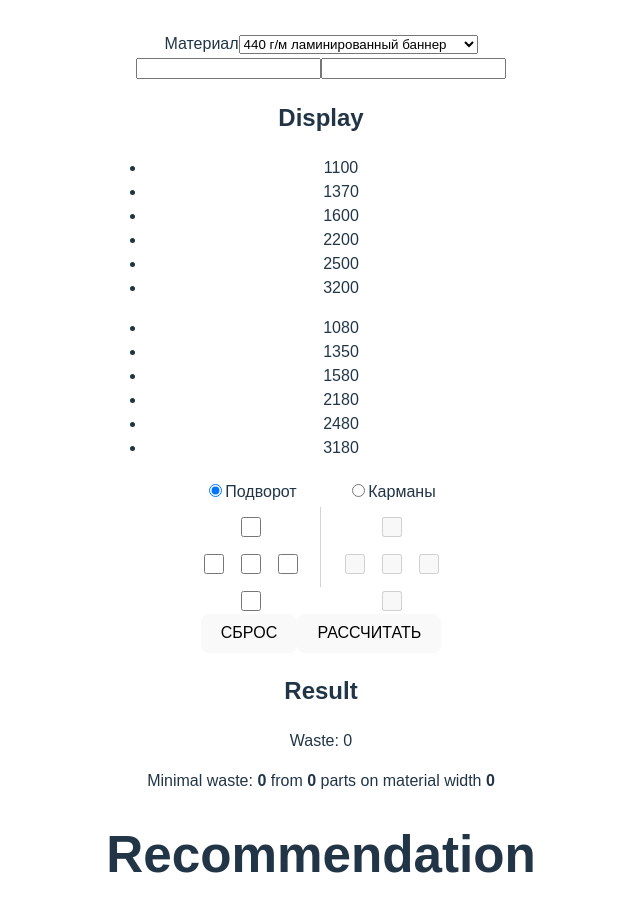
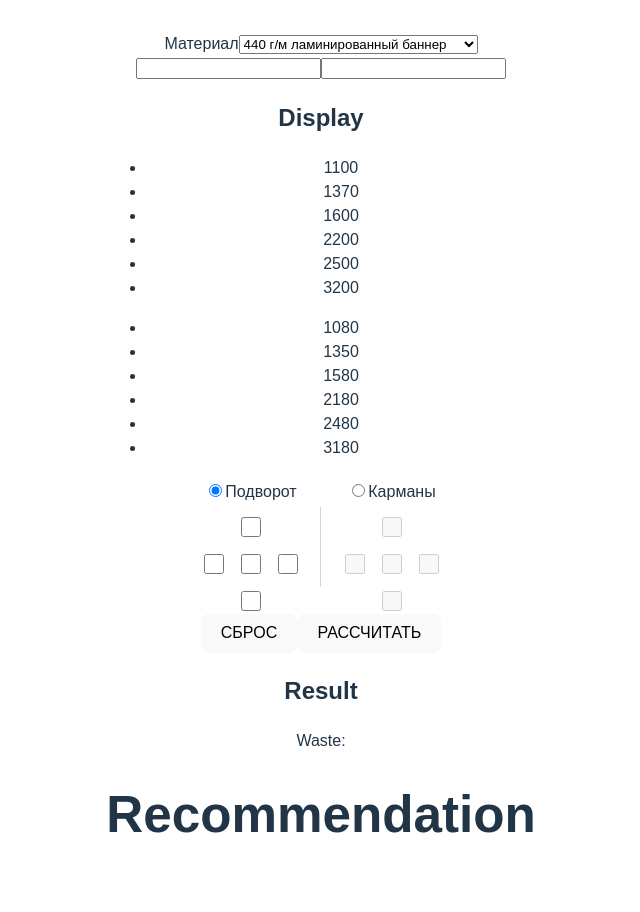
Before and after one commit to sergstamper/waste-material, a React (Vite) app: page / in a window 1280 px wide. Shown: the top 912 px of the page, without its empty margins (319-959 px from the left). Built offline with nearby package versions, Linux system fonts and the light colour scheme.

Commit message:
Fixingr zero waste error on edge values

```diff
--- a/src/App.jsx
+++ b/src/App.jsx
@@ -12,6 +12,7 @@ import CanvasVariation from './components/CanvasVariation/CanvasVariation';
 import canvasChoise from './components/functions/canvasChoise';
 import calcDimensions from './components/functions/calcDimensions';
 import calcWaste from './components/functions/calcWaste';
+import makeResult from './components/functions/makeResult';
 
 function App() {
   const [materials, setMaterials] = useState([]);
@@ -20,7 +21,9 @@ function App() {
   const [height, setHeight] = useState("");
   const [trueWidth, setTrueWidth] = useState("");
   const [trueHeight, setTrueHeight] = useState("");
-  const [result, setResult] = useState({ wasteInWidth: [], wasteInHeight: [] });
+  const [result, setResult] = useState({});
+  const [done, setDone] = useState(false);
+  // const [result, setResult] = useState({ wasteInWidth: [], wasteInHeight: [] });
   const [checkboxState, setCheckboxState] = useState({});
   const [activeGroup, setActiveGroup] = useState('underside');
   const [canvasOption, setCanvasOption] = useState('zero');
@@ -56,6 +59,7 @@ function App() {
         setMaterials(data);
         setCurrentMaterial(data[0]);
         checkMaterial(data[0].type);
+        setDone(false);
     });
   // eslint-disable-next-line react-hooks/exhaustive-deps
   }, []);
@@ -66,6 +70,11 @@ function App() {
       if (material.name === materialValue) {
         setCurrentMaterial(material);
         checkMaterial(material.type);
+      }
+
+      if (material.type !== 'banner' && trueWidth && trueHeight) {
+        setTrueWidth(width);
+        setTrueHeight(height);
       }
     });
   }
@@ -87,6 +96,9 @@ function App() {
   const handleRadioChange = (event) => {
     const newGroup = event.target.value;
     setActiveGroup(newGroup);
+    setCheckboxState(initialCheckboxState) //!!
+    setTrueWidth(width); //!!
+    setTrueHeight(height); //!!
   };
 
   const handleCheckboxChange = (event) => {
@@ -156,10 +168,14 @@ function App() {
       filteredWasteInHeightArr
     } = calcWaste(trueWidth, trueHeight, currentMaterial);
 
-    setResult({
-      wasteInWidth: filteredWasteInWidthArr,
-      wasteInHeight: filteredWasteInHeightArr
-    });
+    // setResult({
+    //   wasteInWidth: filteredWasteInWidthArr,
+    //   wasteInHeight: filteredWasteInHeightArr
+    // });
+
+    const resultObj = makeResult(filteredWasteInWidthArr, filteredWasteInHeightArr);
+    setResult(resultObj);
+    setDone(true);
 
     // setResult(Math.min(...filteredWasteInWidthArr.map((item) => item.waste)));
   }
@@ -198,7 +214,7 @@ function App() {
       />
       <Button onClick={() => console.log('Button reset')} name="СБРОС" />
       <Button onClick={() => calculate()} name="РАССЧИТАТЬ" />
-      <Result result={result} width={trueWidth} height={trueHeight} />
+      <Result result={result} done={done} />
       <Recommendation />
     </>
   )
--- a/src/components/Result/Result.jsx
+++ b/src/components/Result/Result.jsx
@@ -1,77 +1,78 @@
-import calcMinWaste from "../functions/calcMinWaste";
+// import calcMinWaste from "../functions/calcMinWaste";
 
-function Result({ result }) {
-  const wasteWidthArr = result.wasteInWidth;
-  const wasteHeightArr = result.wasteInHeight;
-  let waste = 0;
-  let parts = 0;
-  let materialSize = 0;
-  let minWaste = 0;
+function Result({ result, done }) {
+  const { waste, minWaste, parts, materialSize } = result;
+  // const wasteWidthArr = result.wasteInWidth;
+  // const wasteHeightArr = result.wasteInHeight;
+  // let waste = 0;
+  // let parts = 0;
+  // let materialSize = 0;
+  // let minWaste = 0;
 
-  console.log(wasteWidthArr);
-  console.log(wasteHeightArr);
-  console.log(result);
+  // console.log(wasteWidthArr);
+  // console.log(wasteHeightArr);
+  // console.log(result);
 
-  function displayResult() {
-    const solidWidthPart = wasteWidthArr.filter((element) => element.repeat === 1);
-    const solidHeightPart = wasteHeightArr.filter((element) => element.repeat === 1);
-    let widthIndex = 0;
-    let heightIndex = 0;
+  // function displayResult() {
+  //   const solidWidthPart = wasteWidthArr.filter((element) => element.repeat === 1);
+  //   const solidHeightPart = wasteHeightArr.filter((element) => element.repeat === 1);
+  //   let widthIndex = 0;
+  //   let heightIndex = 0;
 
-    const minWasteObj = calcMinWaste(wasteWidthArr, wasteHeightArr);
-    minWaste = minWasteObj.waste;
-    parts = minWasteObj.repeat;
-    materialSize = minWasteObj.size;
+  //   const minWasteObj = calcMinWaste(wasteWidthArr, wasteHeightArr);
+  //   minWaste = minWasteObj.waste;
+  //   parts = minWasteObj.repeat;
+  //   materialSize = minWasteObj.size;
 
-    if (wasteWidthArr.length > 0
-      && wasteHeightArr.length > 0
-      && solidWidthPart.length > 0
-      || solidHeightPart.length > 0
-    ) {
-      if (solidWidthPart.length > 1 && +solidWidthPart[0].wasteWidth < 20) {
-        widthIndex = 1;
-      }
-      if (solidHeightPart.length > 1 && +solidHeightPart[0].wasteHeight < 20) {
-        heightIndex = 1;
-      }
+  //   if (wasteWidthArr.length > 0
+  //     && wasteHeightArr.length > 0
+  //     && solidWidthPart.length > 0
+  //     || solidHeightPart.length > 0
+  //   ) {
+  //     if (solidWidthPart.length > 1 && +solidWidthPart[0].wasteWidth < 20) {
+  //       widthIndex = 1;
+  //     }
+  //     if (solidHeightPart.length > 1 && +solidHeightPart[0].wasteHeight < 20) {
+  //       heightIndex = 1;
+  //     }
 
-      if (solidWidthPart.length > 0 && solidHeightPart.length > 0) {
-        if (solidWidthPart[widthIndex].waste < solidHeightPart[heightIndex].waste
-          && solidWidthPart[widthIndex].waste >= 20
-          || solidHeightPart[heightIndex].waste >= 20
-        ) {
-          waste = solidWidthPart[widthIndex].waste;
-        } else {
-          waste = solidHeightPart[heightIndex].waste;
-        }
-      } else if (solidWidthPart.length > 0) {
-        waste = solidWidthPart[widthIndex].waste;
-      } else if (solidHeightPart.length > 0) {
-        waste = solidHeightPart[heightIndex].waste;
-      }
-      // else {
-      //   waste = Math.min(...wasteWidthArr.map((item) => item.waste));
-      // }
-    } else if (wasteWidthArr.length > 0 && wasteHeightArr.length > 0) {
-      waste = minWaste;
+  //     if (solidWidthPart.length > 0 && solidHeightPart.length > 0) {
+  //       if (solidWidthPart[widthIndex].waste < solidHeightPart[heightIndex].waste
+  //         && solidWidthPart[widthIndex].waste >= 20
+  //         || solidHeightPart[heightIndex].waste >= 20
+  //       ) {
+  //         waste = solidWidthPart[widthIndex].waste;
+  //       } else {
+  //         waste = solidHeightPart[heightIndex].waste;
+  //       }
+  //     } else if (solidWidthPart.length > 0) {
+  //       waste = solidWidthPart[widthIndex].waste;
+  //     } else if (solidHeightPart.length > 0) {
+  //       waste = solidHeightPart[heightIndex].waste;
+  //     }
+  //   } else if (wasteWidthArr.length > 0 && wasteHeightArr.length > 0) {
+  //     waste = minWaste;
 
-    } else {
-      waste = 0;
-    }
+  //   } else {
+  //     waste = 0;
+  //   }
 
-    return waste;
-  }
+  //   return waste;
+  // }
 
-  if (wasteWidthArr.length > 0 && wasteHeightArr.length > 0) {
-    displayResult();
-  }
+  // if (wasteWidthArr.length > 0 && wasteHeightArr.length > 0) {
+  //   displayResult();
+  // }
 
   return (
     <div className="result">
       <h2>Result</h2>
       <p>Waste: {waste}</p>
+      {done ?
       <p>Minimal waste: <b>{minWaste}</b> from <b>{parts}</b> parts on material width <b>{materialSize}</b></p>
-    </div>
+      : null
+      }
+      </div>
   );
 }
 
--- a/src/components/functions/calcMinWaste.js
+++ b/src/components/functions/calcMinWaste.js
@@ -1,25 +1,35 @@
-function calcMinWaste(widthArr, heightArr) {
+function calcMinWaste(widthArr) {
   let minWasteObj = {};
   const filteredWidthArr = widthArr.filter((element) => element.wasteWidth >= 20);
-  const filteredHeightArr = heightArr.filter((element) => element.wasteHeight >= 20);
+  // const filteredHeightArr = heightArr.filter((element) => element.wasteHeight >= 20);
 
   console.log('From minWaste: ', filteredWidthArr);
-  console.log('From minWaste: ', filteredHeightArr);
+  // console.log('From minWaste: ', filteredHeightArr);
 
   const minWidthWasteObject = filteredWidthArr.reduce((minItem, currentItem) => {
-    return +currentItem.waste < +minItem.waste ? currentItem : minItem;
+    if (+currentItem.waste < +minItem.waste && +currentItem.waste <= 1 && +minItem.waste <= 1) {
+        return +currentItem.repeat <= +minItem.repeat ? currentItem : minItem;
+      } else if (+currentItem.waste < +minItem.waste) {
+        return currentItem;
+      } else {
+        return minItem;
+      }
   });
 
-  const minHeightWasteObject = filteredHeightArr.reduce((minItem, currentItem) => {
-    return +currentItem.waste < +minItem.waste ? currentItem : minItem;
-  });
+  // const minHeightWasteObject = filteredHeightArr.reduce((minItem, currentItem) => {
+  //   if (+currentItem.waste < +minItem.waste && +currentItem.waste <= 1 && +minItem.waste <= 1) {
+  //     return +currentItem.repeat <= +minItem.repeat ? currentItem : minItem;
+  //   } else if (+currentItem.waste < +minItem.waste) {
+  //     return currentItem;
+  //   } else {
+  //     return minItem;
+  //   }
+  // });
 
-  if (minWidthWasteObject.waste < minHeightWasteObject.waste) {
-    minWasteObj = minWidthWasteObject;
-  } else {
-    minWasteObj = minHeightWasteObject;
-  }
+  minWasteObj = minWidthWasteObject;
+
   console.log('From minWaste: ', minWasteObj);
+
   return minWasteObj;
 }
 
--- /dev/null
+++ b/src/components/functions/makeResult.js
@@ -0,0 +1,61 @@
+import calcMinWaste from "../functions/calcMinWaste";
+
+function makeResult(wasteWidthArr, wasteHeightArr) {
+    const resultValuesObj = {
+        waste: 0,
+        minWaste: 0,
+        parts: 0,
+        materialSize: 0,
+    };
+
+    let widthIndex = 0;
+    let heightIndex = 0;
+
+    console.log(wasteWidthArr);
+    console.log(wasteHeightArr);
+
+    const solidWidthPart = wasteWidthArr.filter((element) => element.repeat === 1);
+    const solidHeightPart = wasteHeightArr.filter((element) => element.repeat === 1);
+
+    const minWasteObj = calcMinWaste(wasteWidthArr);
+    resultValuesObj.minWaste = minWasteObj.waste;
+    resultValuesObj.parts = minWasteObj.repeat;
+    resultValuesObj.materialSize = minWasteObj.size;
+
+    if (wasteWidthArr.length > 0
+        && wasteHeightArr.length > 0
+        && solidWidthPart.length > 0
+        || solidHeightPart.length > 0
+    ) {
+        if (solidWidthPart.length > 1 && +solidWidthPart[0].wasteWidth < 20) {
+            widthIndex = 1;
+        }
+        if (solidHeightPart.length > 1 && +solidHeightPart[0].wasteHeight < 20) {
+            heightIndex = 1;
+        }
+
+        if (solidWidthPart.length > 0 && solidHeightPart.length > 0) {
+            if (solidWidthPart[widthIndex].waste < solidHeightPart[heightIndex].waste
+                && solidWidthPart[widthIndex].waste >= 20
+                || solidHeightPart[heightIndex].waste >= 20
+            ) {
+                resultValuesObj.waste = solidWidthPart[widthIndex].waste;
+            } else {
+                resultValuesObj.waste = solidHeightPart[heightIndex].waste;
+            }
+        } else if (solidWidthPart.length > 0) {
+            resultValuesObj.waste = solidWidthPart[widthIndex].waste;
+        } else if (solidHeightPart.length > 0) {
+            resultValuesObj.waste = solidHeightPart[heightIndex].waste;
+        }
+    } else if (wasteWidthArr.length > 0 && wasteHeightArr.length > 0) {
+        resultValuesObj.waste = resultValuesObj.minWaste;
+
+    } else {
+        resultValuesObj.waste = 0;
+    }
+
+    return resultValuesObj;
+}
+
+export default makeResult;
```
